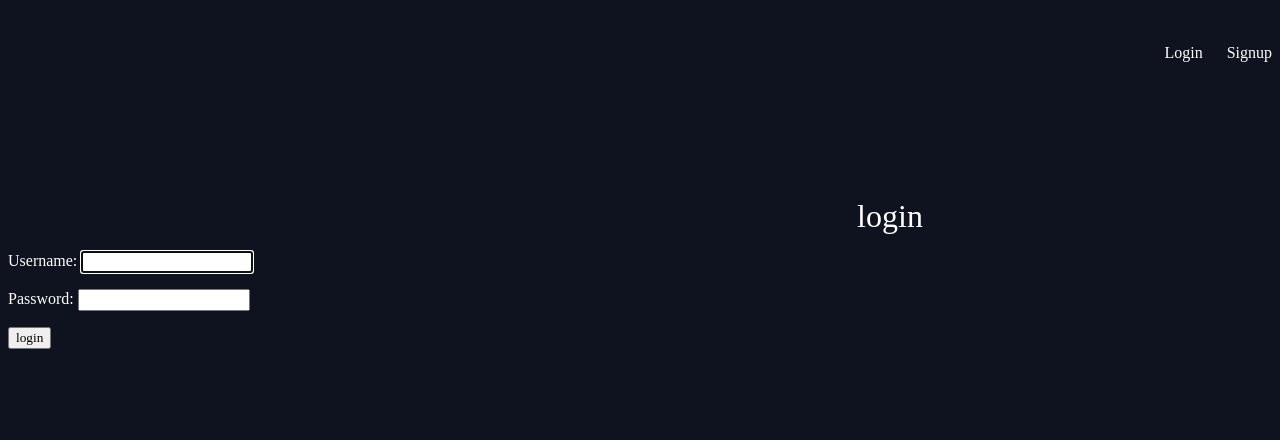
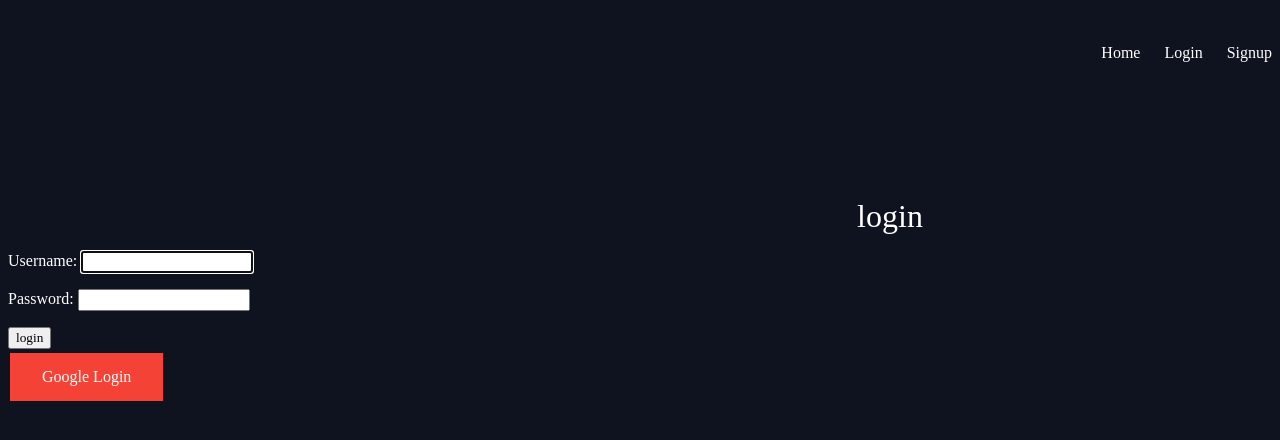
Before and after one commit to kgulshan827/Blogapp11, a Django app: page /accounts/login/ in a window 1280 px wide. Shown: the top 440 px of the page. Run offline with Django 3.2, Linux system fonts and the light colour scheme; data comes from the database, SQL or seed files in the repository; both versions use the stored data as it was after the commit; some libraries are stand-ins or nearby versions.

Commit message:
added social login

```diff
--- a/accounts/templates/login.html
+++ b/accounts/templates/login.html
@@ -1,6 +1,28 @@
 {% extends 'base.html' %}
 {% block content %}
+{% load socialaccount %}
+{% providers_media_js %}
+
 <h1>login </h1>
+<style>
+    .button {
+      background-color: #4CAF50; /* Green */
+      border: none;
+      color: white;
+      padding: 15px 32px;
+      text-align: center;
+      text-decoration: none;
+      display: inline-block;
+      font-size: 16px;
+      margin: 4px 2px;
+      cursor: pointer;
+    }
+
+    .button2 {background-color: #008CBA;} /* Blue */
+    .button3 {background-color: #f44336;} /* Red */
+    .button4 {background-color: #e7e7e7; color: black;} /* Gray */
+    .button5 {background-color: #555555;} /* Black */
+    </style>
 <form class="site-form" action="{% url 'login' %}" method="post">
     {% csrf_token %}
     {{ form.as_p }}
@@ -9,4 +31,9 @@
     {% endif %}
     <input type="submit" value="login">
 </form>
+
+
+<button class="button button3"><a href="{% provider_login_url "google" %}">Google Login</a></button>
+
+
 {% endblock %}
--- a/articles/templates/base.html
+++ b/articles/templates/base.html
@@ -10,6 +10,7 @@
 <header class="wrapper">
         <nav>
             <ul>
+                <li><a href="{% url 'list' %}">Home</a></li>
                 {% if user.is_authenticated %}
                 <li>
                     <form class="logout" action="{% url 'logout' %}" method="post">
@@ -18,7 +19,7 @@
                     </form>
                 </li>
             <li><a href="{% url 'create' %}">New article</a></li>
-            <li><a href="{% url 'list' %}">Home</a></li>
+
 
                 {% else %}
                 <li><a href="{% url 'login' %}" >Login</a></li>
--- a/blogapp/urls.py
+++ b/blogapp/urls.py
@@ -27,8 +27,7 @@ urlpatterns =  [
     path('create',article_view.create),
     path('articles/', include('articles.urls')),
     path('accounts/', include('accounts.urls')),
-
-
+    path('account/', include('allauth.urls'))
 
 
 ]
```
Also changed, not shown: blogapp/settings.py (+10 -1 lines), db.sqlite3, media/background_LcAsgaK.jpg (added).
